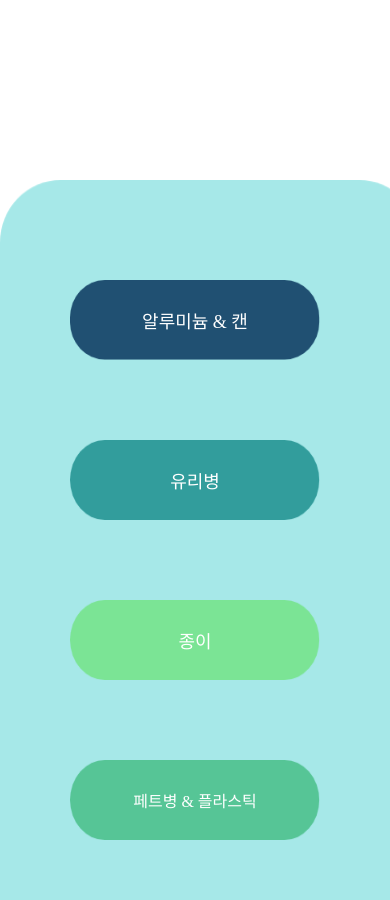
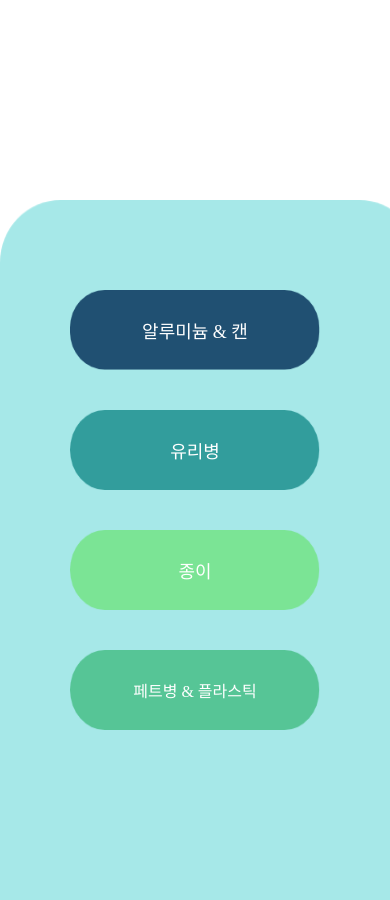
Before and after one commit to seO-Oyen/2021_ITShow, a PHP site: page /QR/re_main.html in a window 390 px wide. Before the commit the page ends 840 px from the top, so only its background shows below. Run offline with PHP 8.4, Linux system fonts and the light colour scheme; some web fonts are replaced.

Commit message:
재활용 반응형 수정

```diff
--- a/QR/QR_CSS/re_main.css
+++ b/QR/QR_CSS/re_main.css
@@ -84,7 +84,7 @@
         position: relative;
     }
     .main_img{
-        padding-top: 180px;
+        padding-top: 200px;
         width: 420px;
         height: 700px;
     }
@@ -112,7 +112,7 @@
         position: absolute;
         top: 50%;
         left: 50%;
-        transform: translate(-50%, 0%);
+        transform: translate(-50%, -50%);
     }
     .glass_img{
         width: 250px;
@@ -132,7 +132,7 @@
         position: absolute;
         top: 50%;
         left: 50%;
-        transform: translate(-50%, 200%);
+        transform: translate(-50%, 100%);
     }
     .paper_img{
         width: 250px;
@@ -152,7 +152,7 @@
         position: absolute;
         top: 50%;
         left: 50%;
-        transform: translate(-50%, 400%);
+        transform: translate(-50%, 250%);
     }
     .pet_img{
         width: 250px;
```
